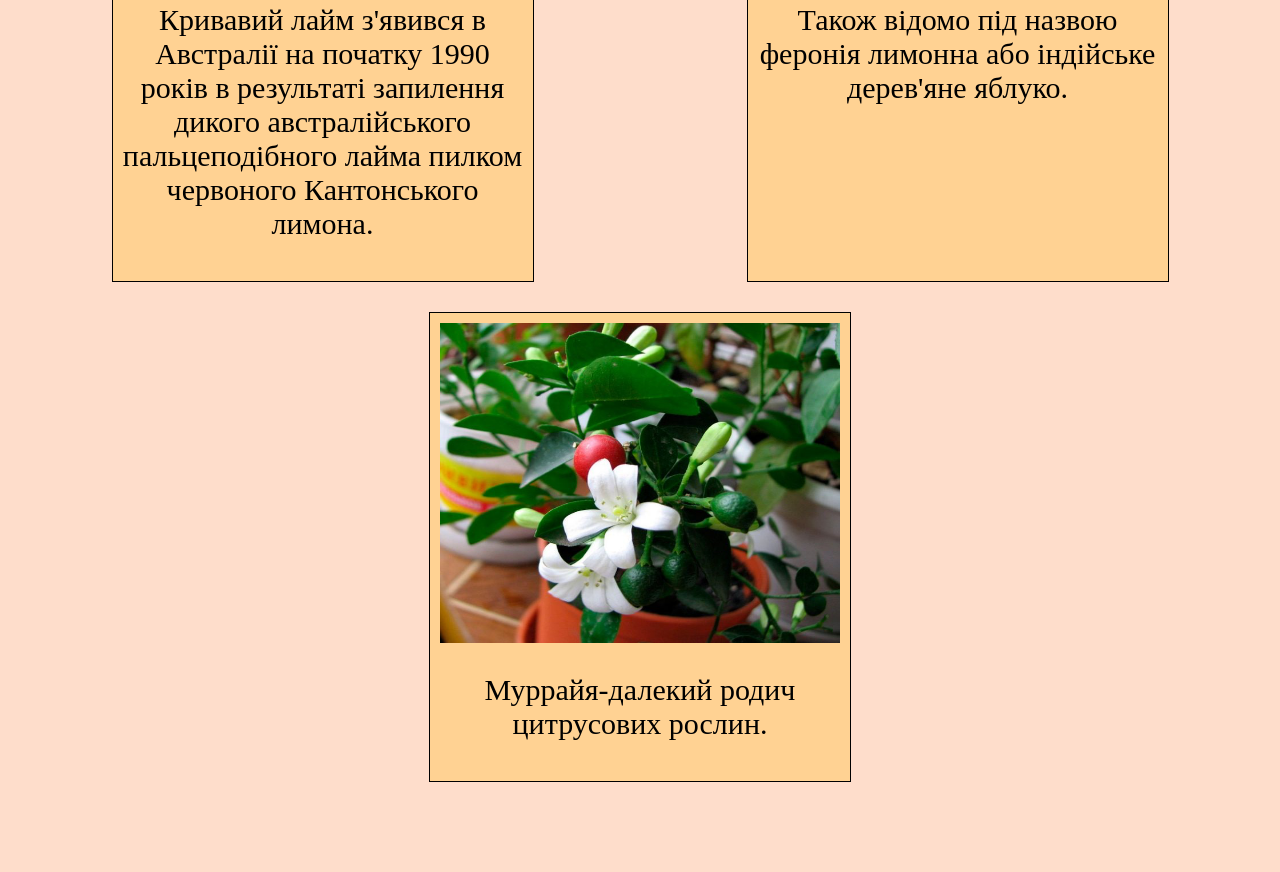
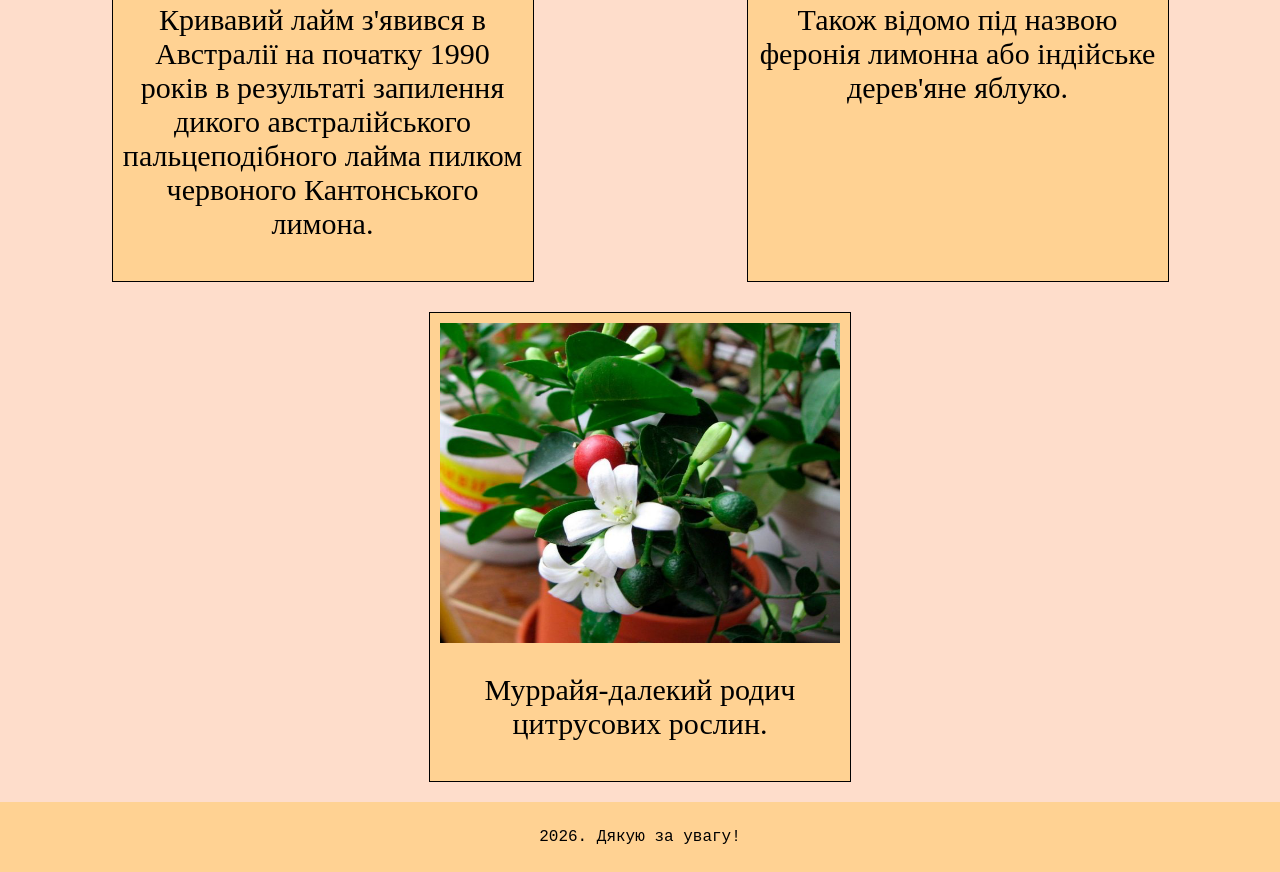
Before and after one commit to Anaziiii/-kn-21-ka-web-technology., a plain HTML site: page lab3/index.html in a window 1280 px wide. Shown: the part 3408-4280 px from the top of the page. Before the commit the page ends 4210 px from the top, so only its background shows below. Drawn offline with Linux system fonts and the light colour scheme; files whose address does not match are found by name.

Commit message:
Додана в кінці полоска на сайті

```diff
--- a/lab3/index.html
+++ b/lab3/index.html
@@ -65,5 +65,8 @@
                 <p>Муррайя-далекий родич цитрусових рослин. </p>
     </div>
 </main>
+<footer>
+    <p> 2026. Дякую за увагу!</p>
+</footer>
 </body>
 </html>
--- a/lab3/styles.css
+++ b/lab3/styles.css
@@ -44,3 +44,9 @@
         align-items: center;
     }
 }
+
+footer {
+    background-color: #ffd293;
+    padding: 10px;
+    text-align: center;
+}
```
